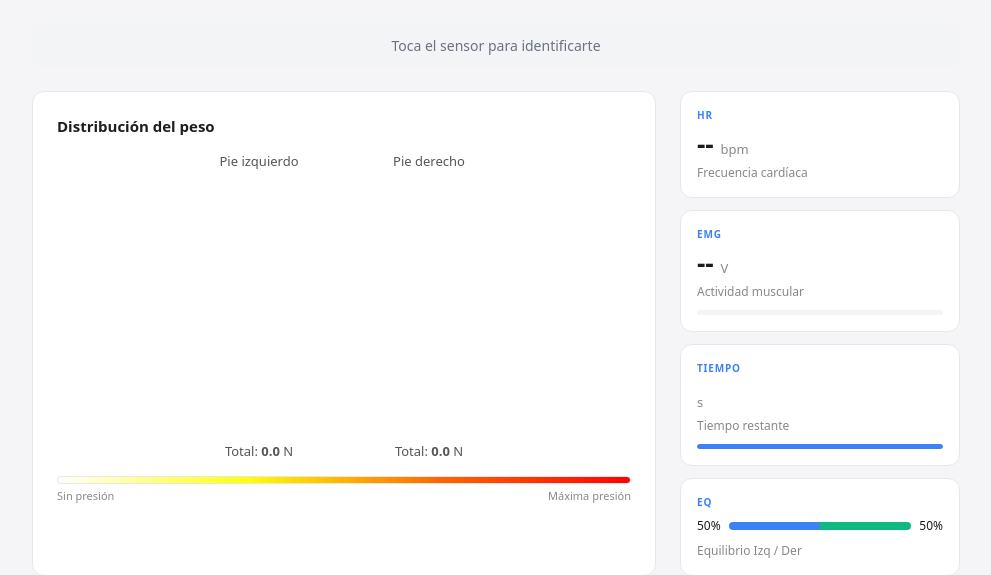
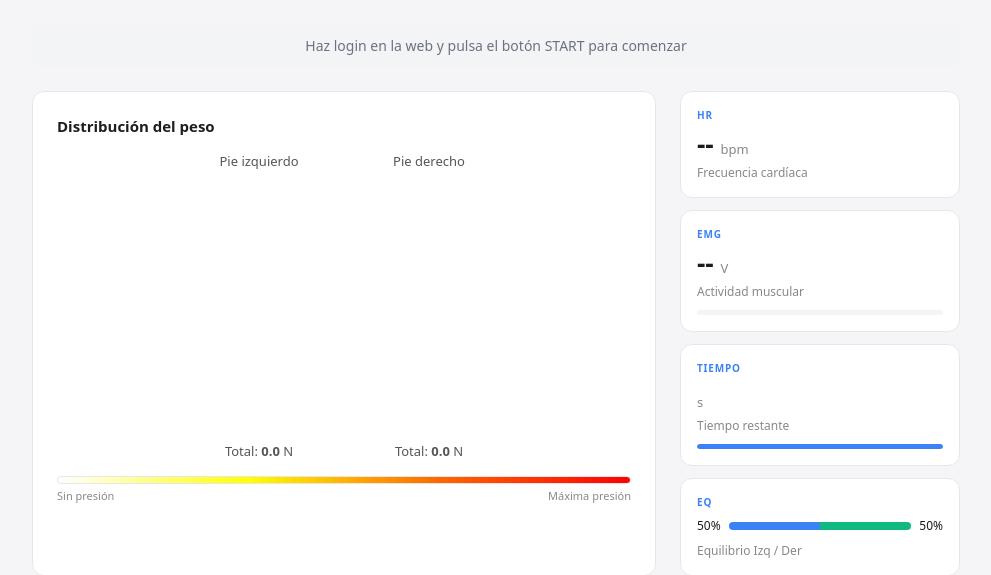
Before and after one commit to arcesara/physiotrack-app, a Flask app: template templates/sesion.html in a window 1280 px wide. Shown: the part 116-691 px from the top of the page, without its empty margins (144-1135 px from the left). Run offline with Flask 3, Linux system fonts and the light colour scheme; the template is opened without the code that fills it, so the values that code supplies are empty; some libraries are stand-ins or nearby versions.

Commit message:
sesion.html

```diff
--- a/templates/sesion.html
+++ b/templates/sesion.html
@@ -19,7 +19,7 @@
   </div>
 
   <div id="estado-banner" class="estado-banner estado-espera">
-    Toca el sensor para identificarte
+    Haz login en la web y pulsa el botón START para comenzar
   </div>
 
   <div class="sesion-grid">
```
